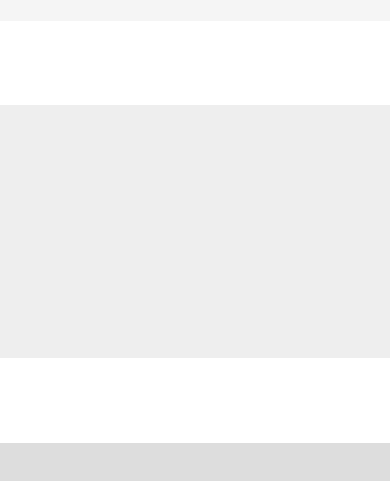
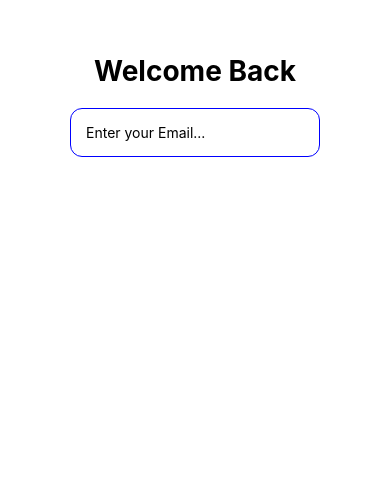
Before and after one commit to sajin-cl/React-Native-beginer-lvl1, a React Native app: screen / in a window 390 px wide. Shown: the part 317-798 px from the top of the page. Built offline with nearby package versions, Linux system fonts and the light colour scheme.

Commit message:
Login screen -step1

```diff
--- a/App.js
+++ b/App.js
@@ -1,22 +1,5 @@
-import { View } from "react-native";
+import LoginScreen from "./src/screens/LoginScreen";
 
 export default function App() {
-  return (
-    <View
-      style={{
-        flex: 1,
-        backgroundColor: "#ffffff",
-      }}
-    >
-      <View style={{ flex: 4, backgroundColor: "#f5f5f5" }} />
-
-      <View style={{ flex: 1, backgroundColor: "#ffffff" }} />
-
-      <View style={{ flex: 3, backgroundColor: "#eeeeee" }} />
-
-      <View style={{ flex: 1, backgroundColor: "#ffffff" }} />
-
-      <View style={{ flex: 1, backgroundColor: "#dddddd" }} />
-    </View>
-  );
+  return <LoginScreen />;
 }
--- /dev/null
+++ b/src/screens/LoginScreen.js
@@ -0,0 +1,32 @@
+import { View, Text, TextInput } from "react-native";
+
+export default function LoginScreen() {
+  return (
+    <View
+      style={{
+        flex: 1,
+        justifyContent: "center",
+        alignItems: "center",
+        padding:20
+      }}
+    >
+      <Text
+      style={{
+        fontSize:28,
+        fontWeight:'bold',
+        marginBottom:20
+      }}
+      >Welcome Back</Text>
+
+      <TextInput
+      placeholder="Enter your Email..."
+      style={{
+        borderWidth:1,
+        borderColor:'blue',
+        padding:15,
+        borderRadius:12
+      }}
+      />
+    </View>
+  );
+}
```
